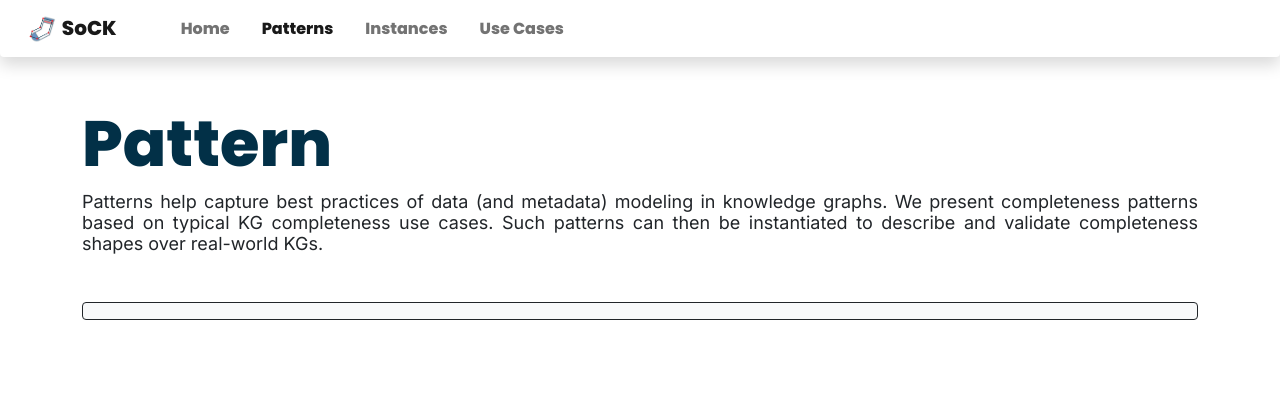
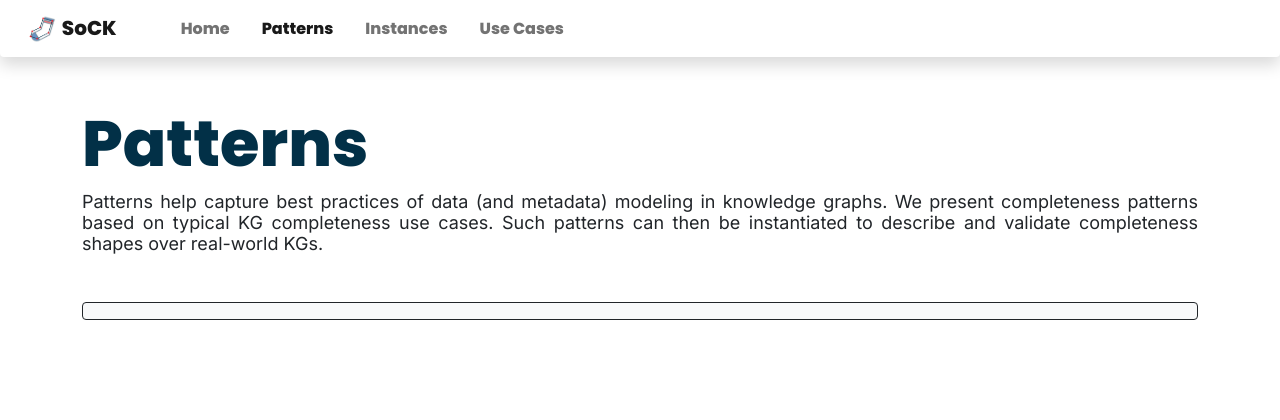
Before and after one commit to JillyCS15/sock-mirror, a Django app: page /pattern/ in a window 1280 px wide. Shown: the top 420 px of the page. Run offline with Django 3.2, Linux system fonts and the light colour scheme; data that the repository does not hold is empty; some libraries are stand-ins or nearby versions.

Commit message:
all: update use cases pdf and fix typo

```diff
--- a/pattern/templates/main/pattern-page.html
+++ b/pattern/templates/main/pattern-page.html
@@ -29,7 +29,7 @@
   <div class="min-vh-100" id="intro">
     <div class="container">
       <div class="d-flex flex-column pt-5">
-        <div class="fw-bold main-title pt-5">Pattern</div>
+        <div class="fw-bold main-title pt-5">Patterns</div>
         <div class="subtitle text-justify mb-5">
           Patterns help capture best practices of data (and metadata) modeling in knowledge graphs.
           We present completeness patterns based on typical KG completeness use cases.
```
Also changed, not shown: 1 other file.
